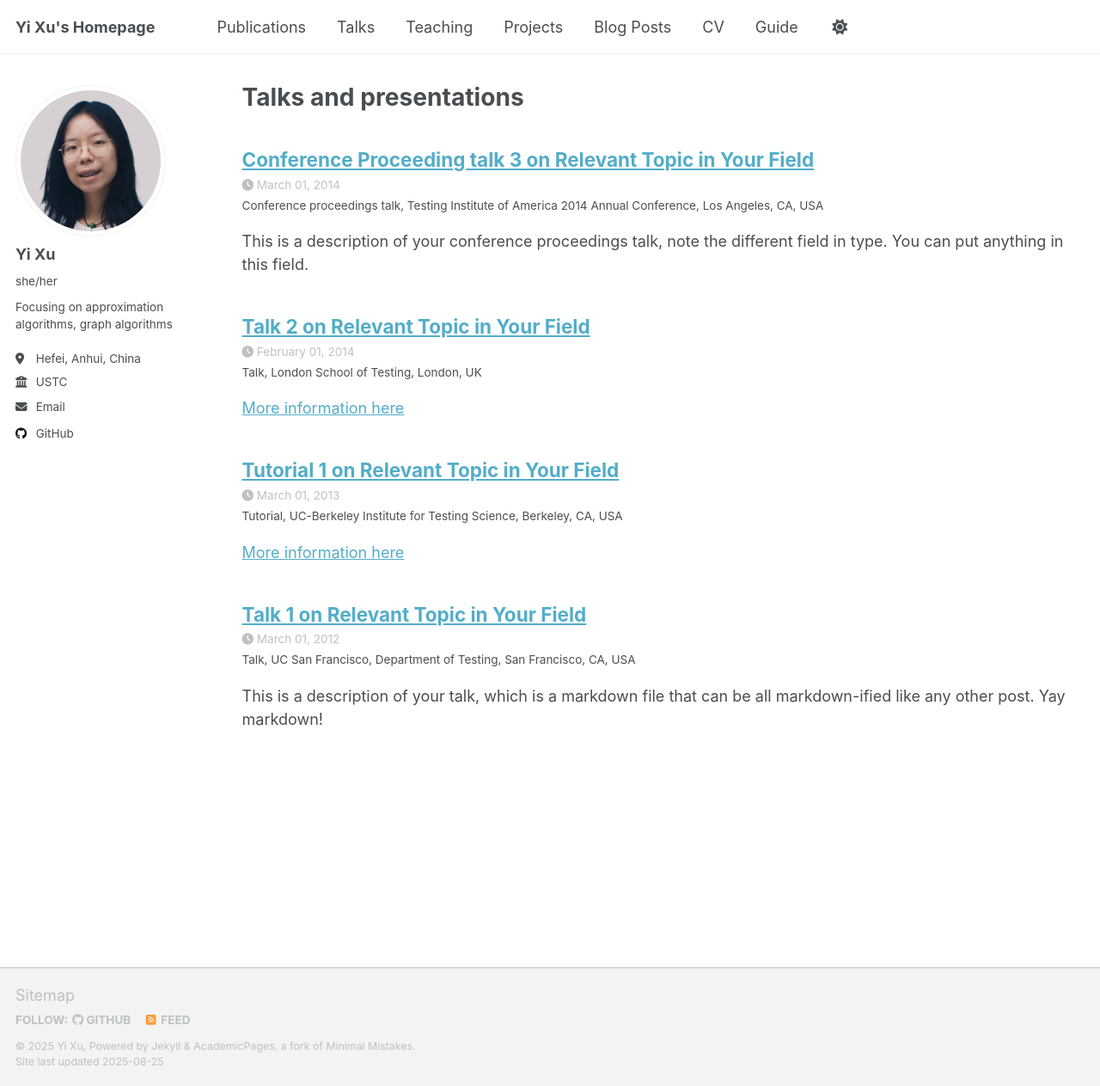
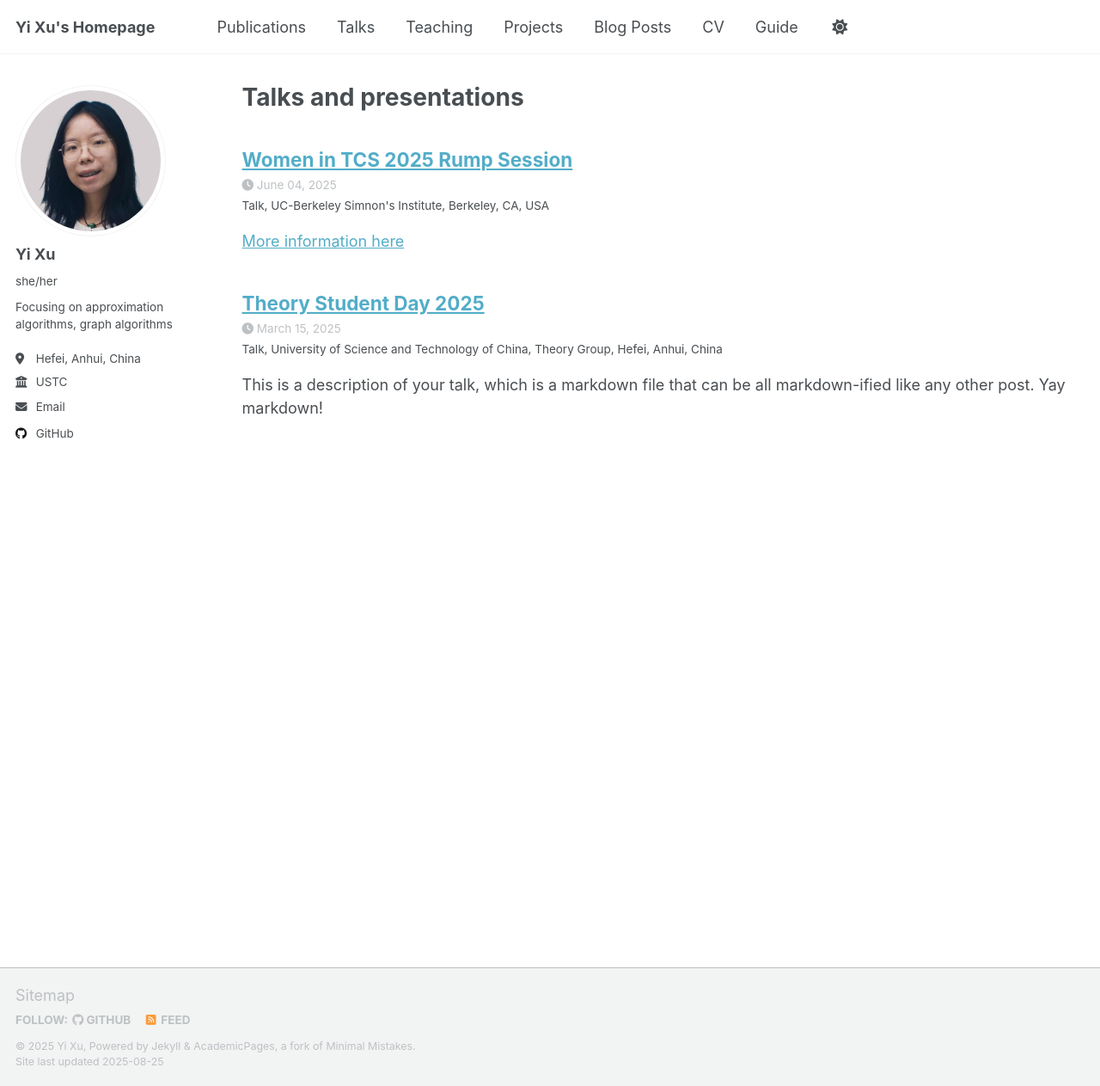
Before and after one commit to yixu-cs/yixu-cs.github.io, a Jekyll site: the page built from _pages/talks.html, in a window 1280 px wide and 1263 px high. Shown: the whole window at 86% size. Built offline with Jekyll 4.4.1, drawn with Linux system fonts in a browser that asks for light colours; a script that is not in the unit is left out.

Commit message:
update talks with metadata and files

```diff
--- a/_talks/2012-03-01-talk-1.md
+++ /dev/null
@@ -1,11 +0,0 @@
----
-title: "Talk 1 on Relevant Topic in Your Field"
-collection: talks
-type: "Talk"
-permalink: /talks/2012-03-01-talk-1
-venue: "UC San Francisco, Department of Testing"
-date: 2012-03-01
-location: "San Francisco, CA, USA"
----
-
-This is a description of your talk, which is a markdown file that can be all markdown-ified like any other post. Yay markdown!
--- a/_talks/2014-02-01-talk-2.md
+++ /dev/null
@@ -1,13 +0,0 @@
----
-title: "Talk 2 on Relevant Topic in Your Field"
-collection: talks
-type: "Talk"
-permalink: /talks/2014-02-01-talk-2
-venue: "London School of Testing"
-date: 2014-02-01
-location: "London, UK"
----
-
-[More information here](http://example2.com)
-
-This is a description of your talk, which is a markdown files that can be all markdown-ified like any other post. Yay markdown!
--- a/_talks/2014-03-01-talk-3.md
+++ /dev/null
@@ -1,11 +0,0 @@
----
-title: "Conference Proceeding talk 3 on Relevant Topic in Your Field"
-collection: talks
-type: "Conference proceedings talk"
-permalink: /talks/2014-03-01-talk-3
-venue: "Testing Institute of America 2014 Annual Conference"
-date: 2014-03-01
-location: "Los Angeles, CA, USA"
----
-
-This is a description of your conference proceedings talk, note the different field in type. You can put anything in this field.
--- /dev/null
+++ b/_talks/2025-03-15-theory-student-day.md
@@ -0,0 +1,12 @@
+---
+title: "Theory Student Day 2025"
+collection: talks
+type: "Talk"
+permalink: /talks/2025-03-15-theory-student-day
+venue: "University of Science and Technology of China, Theory Group"
+date: 2025-03-15
+location: "Hefei, Anhui, China"
+slidesurl: 'https://yixu-cs.github.io/files/WIT-SLC.pdf'
+---
+
+This is a description of your talk, which is a markdown file that can be all markdown-ified like any other post. Yay markdown!
--- a/_talks/2013-03-01-tutorial-1.md
+++ b/_talks/2025-06-04-WIT.md
@@ -1,11 +1,12 @@
 ---
-title: "Tutorial 1 on Relevant Topic in Your Field"
+title: "Women in TCS 2025 Rump Session"
 collection: talks
-type: "Tutorial"
-permalink: /talks/2013-03-01-tutorial-1
-venue: "UC-Berkeley Institute for Testing Science"
-date: 2013-03-01
+type: "Talk"
+permalink: /talks/2025-06-04-WIT
+venue: "UC-Berkeley Simnon's Institute"
+date: 2025-06-04
 location: "Berkeley, CA, USA"
+slidesurl: 'https://yixu-cs.github.io/files/WIT-SLC.pdf'
 ---
 
 [More information here](http://exampleurl.com)
```
Also changed, not shown: 2 other files.
